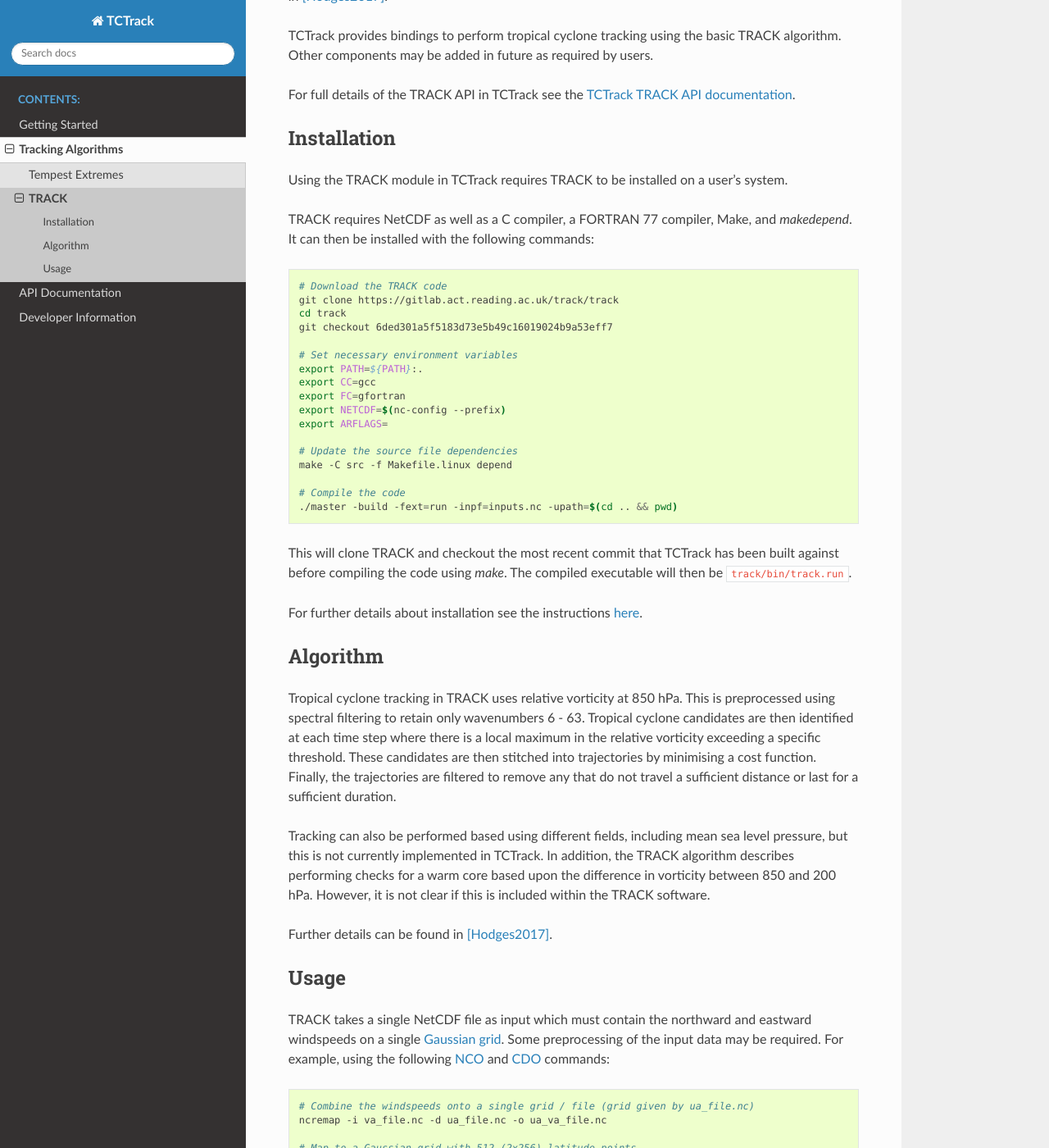
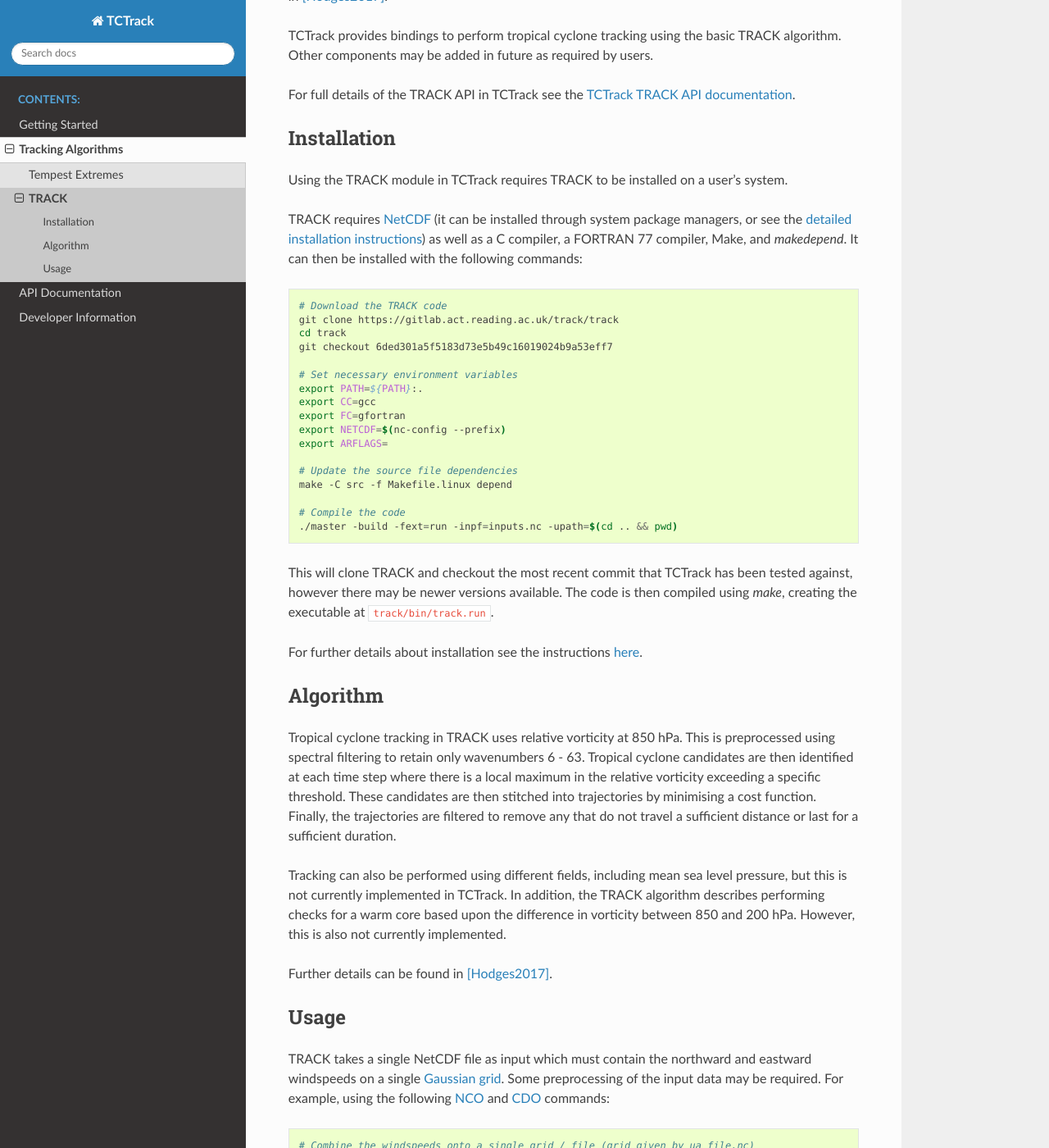
Before and after one commit to Cambridge-ICCS/TCTrack, a Sphinx documentation site: the page built from docs/tracking-algorithms/track.rst, in a window 1280 px wide and 1400 px high, scrolled down 296 px. Shown: the whole window at 82% size. Built offline with Sphinx 7.4.7 and the Read the Docs theme 3.1.0, drawn with Linux system fonts in a browser that asks for light colours.

Commit message:
TRACK docs review changes

```diff
--- a/docs/tracking-algorithms/track.rst
+++ b/docs/tracking-algorithms/track.rst
@@ -29,8 +29,12 @@
 
 Using the TRACK module in TCTrack requires TRACK to be installed on a user's system.
 
-TRACK requires NetCDF as well as a C compiler, a FORTRAN 77 compiler, Make, and
-`makedepend`. It can then be installed with the following commands:
+TRACK requires `NetCDF <https://www.unidata.ucar.edu/software/netcdf>`_ (it can
+be installed through system package managers, or see the `detailed installation
+instructions
+<https://docs.unidata.ucar.edu/nug/current/getting_and_building_netcdf.html>`_)
+as well as a C compiler, a FORTRAN 77 compiler, Make, and `makedepend`. It can
+then be installed with the following commands:
 
 .. code-block:: bash
 
@@ -52,9 +56,9 @@
   # Compile the code
   ./master -build -fext=run -inpf=inputs.nc -upath=$(cd .. && pwd)
 
-This will clone TRACK and checkout the most recent commit that TCTrack has been built
-against before compiling the code using `make`. The compiled executable will then be
-``track/bin/track.run``.
+This will clone TRACK and checkout the most recent commit that TCTrack has been tested
+against, however there may be newer versions available. The code is then compiled using
+`make`, creating the executable at ``track/bin/track.run``.
 
 For further details about installation see the instructions `here
 <https://gitlab.act.reading.ac.uk/track/track/-/blob/master/INSTALL>`_.
@@ -70,11 +74,10 @@
 filtered to remove any that do not travel a sufficient distance or last for a sufficient
 duration.
 
-Tracking can also be performed based using different fields, including mean sea level
+Tracking can also be performed using different fields, including mean sea level
 pressure, but this is not currently implemented in TCTrack. In addition, the TRACK
 algorithm describes performing checks for a warm core based upon the difference in
-vorticity between 850 and 200 hPa. However, it is not clear if this is included within
-the TRACK software.
+vorticity between 850 and 200 hPa. However, this is also not currently implemented.
 
 Further details can be found in [Hodges2017]_.
 
```
